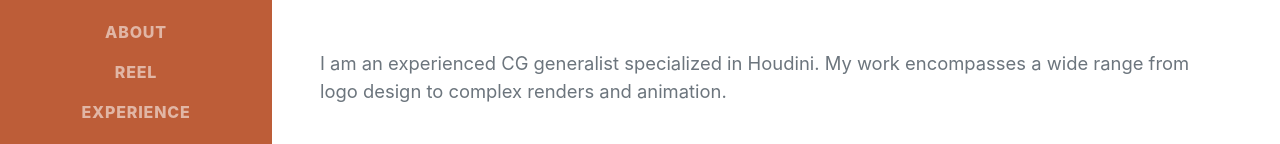
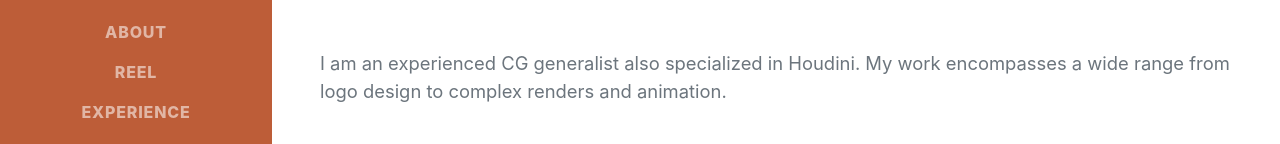
Before and after one commit to PersonRP7/myrtle, a plain HTML site: page index.html in a window 1280 px wide. Shown: the part 360-504 px from the top of the page. Drawn offline with nearby package versions, Linux system fonts and the light colour scheme; a web font is replaced by a local one.

Commit message:
Also specialized

```diff
--- a/index.html
+++ b/index.html
@@ -82,7 +82,7 @@
                         Zagreb | Croatia |
                         <a href="mailto:mirta6f@msn.com">mirta6f@msn.com</a>
                     </div>
-                    <p class="lead mb-5">I am an experienced CG generalist specialized in Houdini. My work encompasses a wide range from logo design to complex renders and animation.</p>
+                    <p class="lead mb-5">I am an experienced CG generalist also specialized in Houdini. My work encompasses a wide range from logo design to complex renders and animation.</p>
                     <div class="social-icons">
                         <a class="social-icon" href="https://uk.linkedin.com/in/mirta-filipovi%C4%87-a5659b194"><i class="fab fa-linkedin-in"></i></a>
                         <a class="social-icon" href="https://www.pinterest.com/mirtafilipovic06/"><i class="fa-brands fa-pinterest"></i></a>
```
